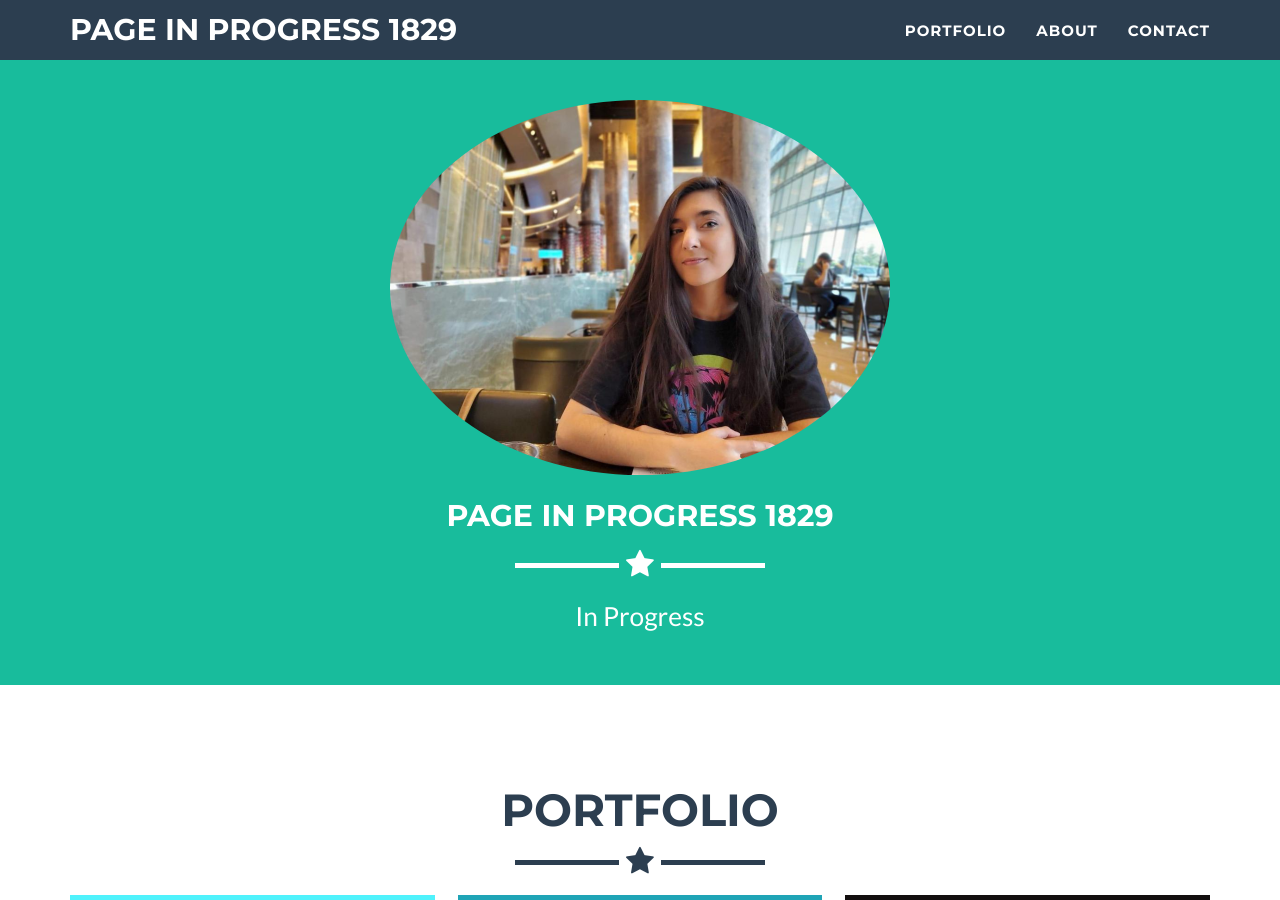
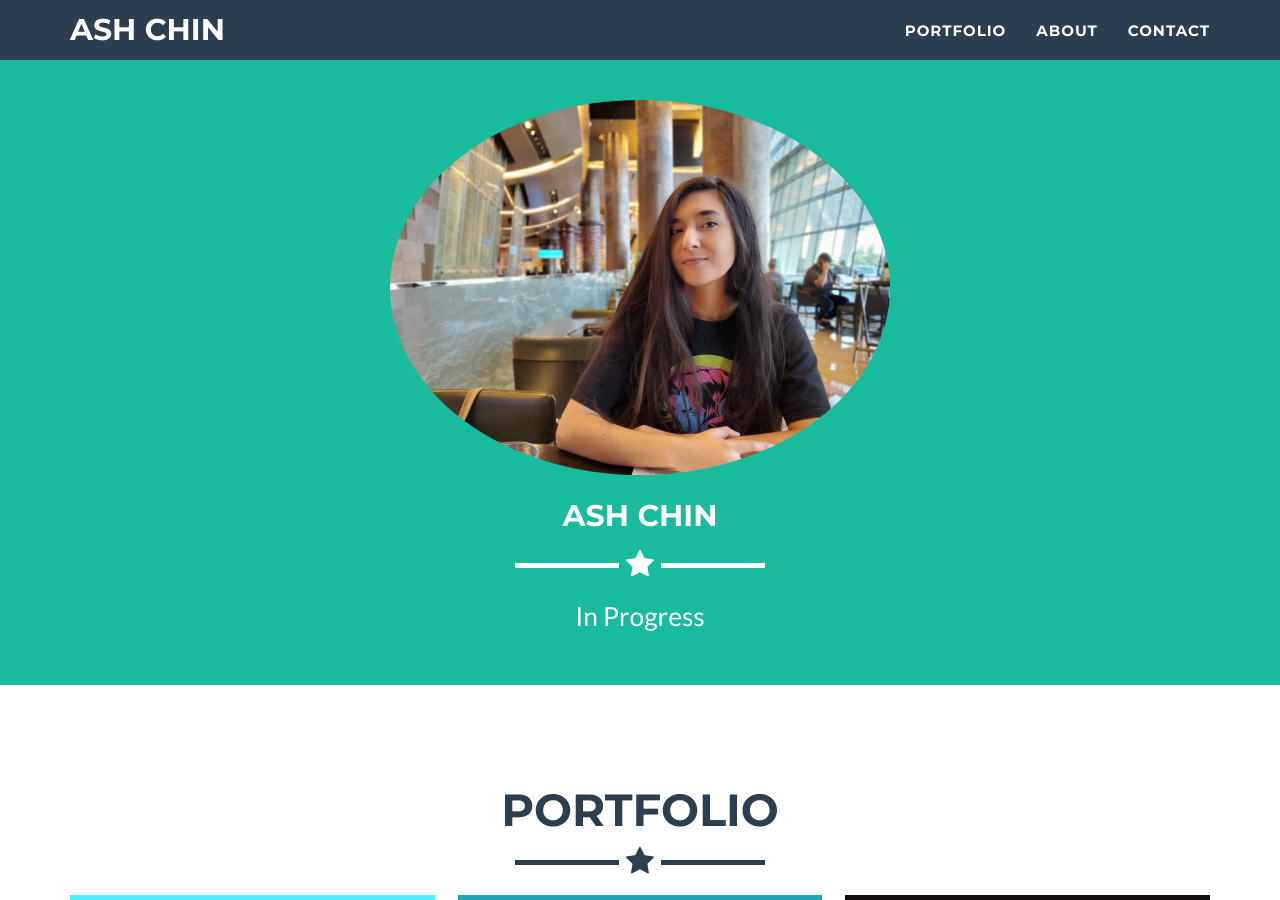
Before and after one commit to ash-chin/ash-chin.github.io, a Jekyll site: the page built from _posts/2014-07-18-project-1.markdown, in a window 1280 px wide and 900 px high. Built offline with Jekyll 4.4.1, drawn with Linux system fonts in a browser that asks for light colours.

Commit message:
Update _config.yml

```diff
--- a/_config.yml
+++ b/_config.yml
@@ -1,5 +1,5 @@
 # Site settings
-title: Page in Progress 1829
+title: Ash Chin
 email: your-email@domain.com
 url: https://github.com/jeromelachaud/freelancer-theme
 description: "Write an awesome description for your new site here. You can edit this line in _config.yml. It will appear in your document head meta (for Google search results) and in your feed.xml site description."
```
